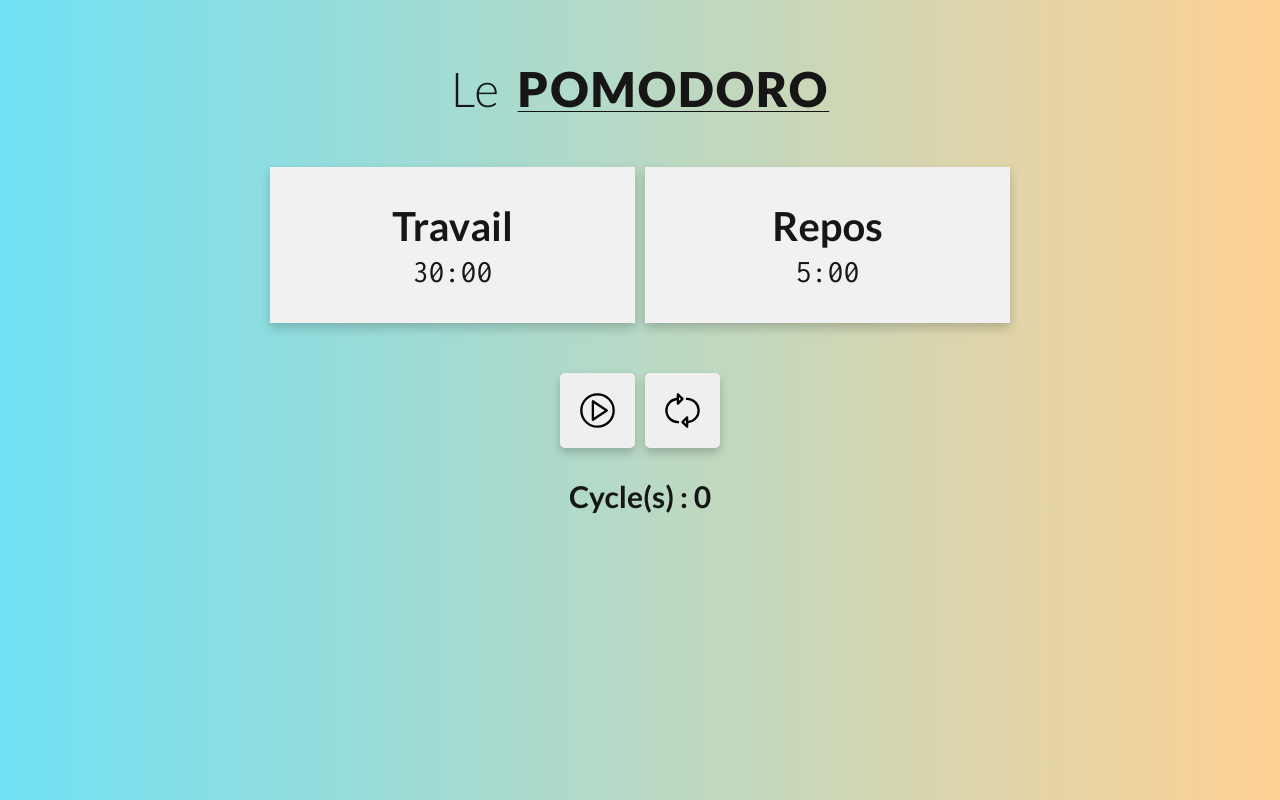
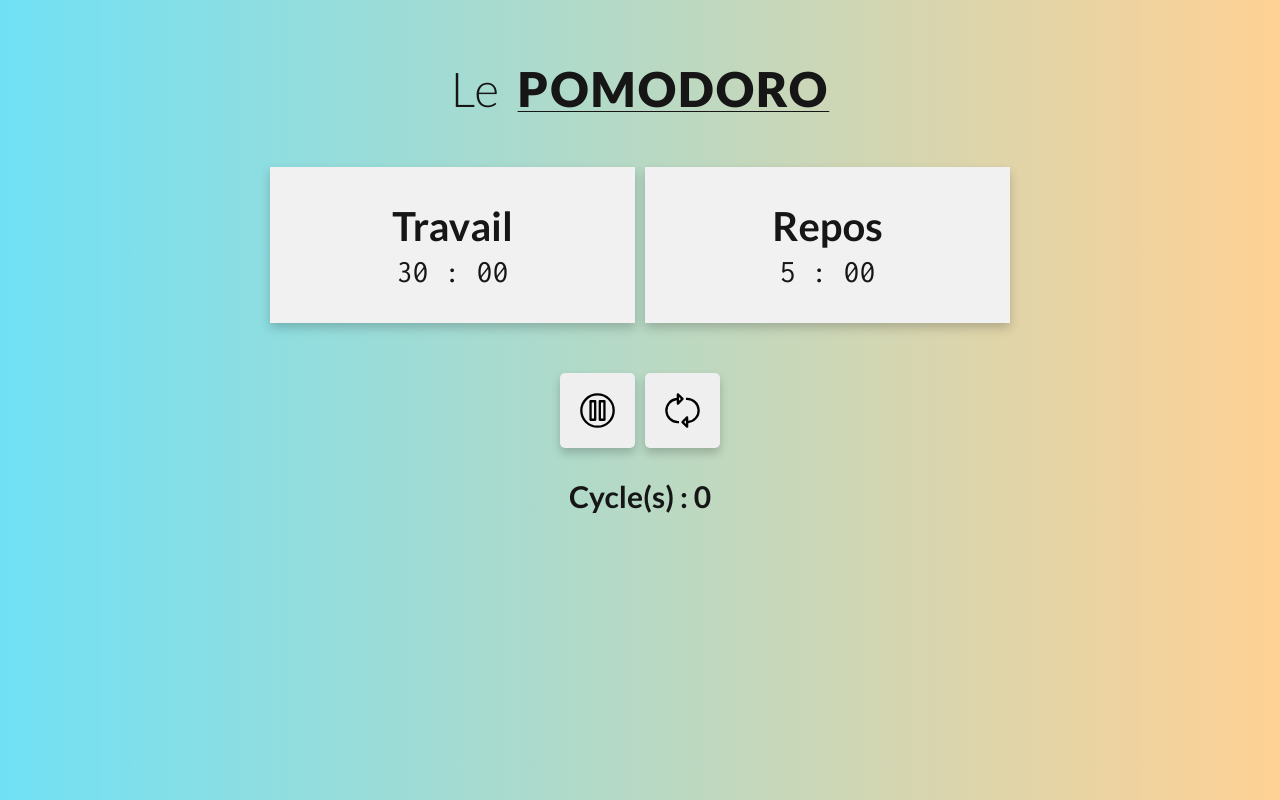
Before and after one commit to carmelo974/Pomodoro, a plain HTML site: page index.html in a window 1280 px wide. Both pictures are taken after a click on the button 597 px from the left and 410 px from the top of the page. Drawn offline with Linux system fonts and the light colour scheme.

Commit message:
mise en place de la function du temps

```diff
--- a/app.js
+++ b/app.js
@@ -0,0 +1,32 @@
+let initialTime = 1800;
+let restTime = 300;
+
+function returnFormatedTime(time) {
+  return `${Math.trunc(time / 60)} : ${
+    time % 60 < 10 ? `0${time % 60}` : time % 60
+  }`;
+}
+
+const displayWork = document.querySelector(".work-display-time");
+const displayTime = document.querySelector(".pause-display-time");
+
+displayWork.textContent = returnFormatedTime(initialTime);
+displayTime.textContent = returnFormatedTime(restTime);
+
+const startPauseBtn = document.querySelector(".start-btn");
+startPauseBtn.addEventListener("click", togglePomodoro);
+
+function togglePomodoro() {
+  handlePlayPause();
+}
+
+let pause = true;
+function handlePlayPause() {
+  if (startPauseBtn.firstElementChild.src.includes("play")) {
+    startPauseBtn.firstElementChild.src = "ressources/pause.svg";
+    pause = false;
+  } else {
+    startPauseBtn.firstElementChild.src = "ressources/play.svg";
+    pause = true;
+  }
+}
--- a/index.html
+++ b/index.html
@@ -20,7 +20,7 @@
         </div>
         <div class="block">
             <p class="description rest">Repos</p>
-            <p class="pause-display-time time">5:00</p>
+            <p class="pause-display-time time"></p>
         </div>
     </div>
     <div class="buttons-container">
```
